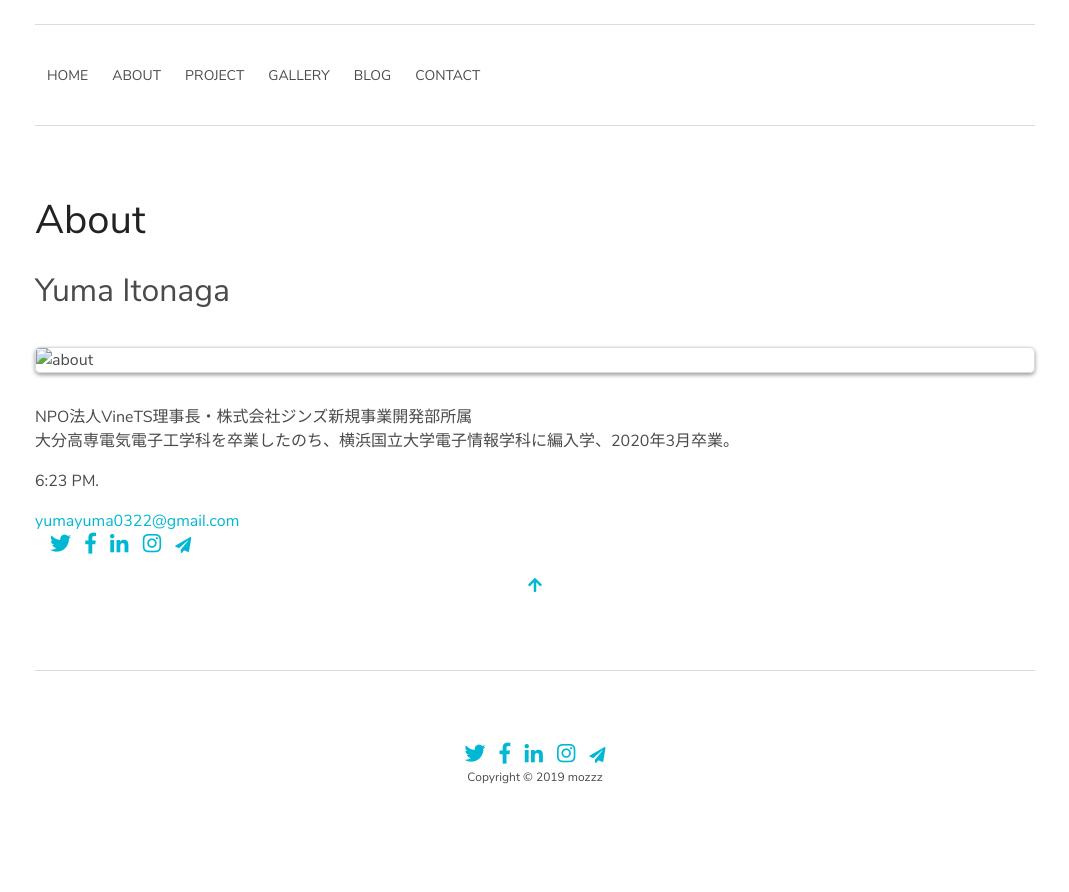
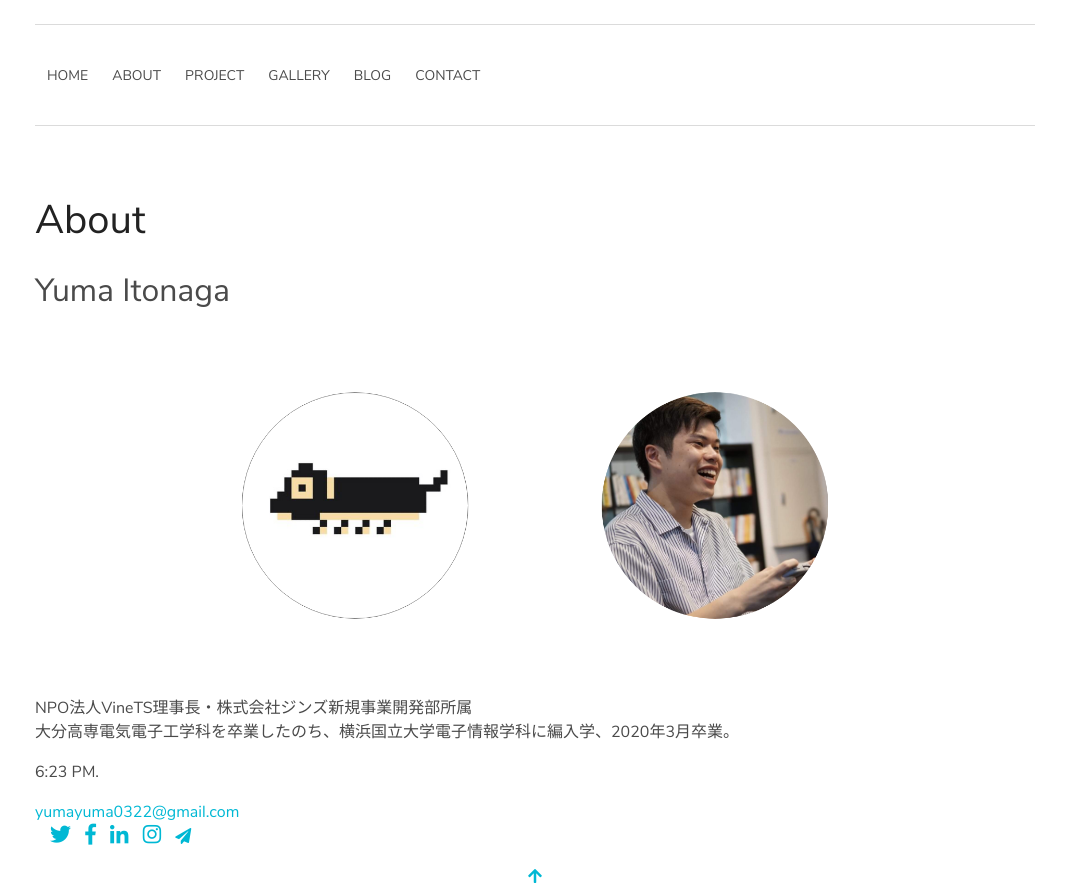
Before and after one commit to uma1100/uma, a plain HTML site: page index.html in a window 1280 px wide. Shown: the top 892 px of the page, without its empty margins (105-1174 px from the left). Before the commit the page ends 834 px from the top, so only its background shows below. Drawn offline with Linux system fonts and the light colour scheme.

Commit message:
[add] image

```diff
--- a/index.html
+++ b/index.html
@@ -213,7 +213,7 @@ Itonaga
 
 <h3 id="yuma-itonaga">Yuma Itonaga</h3>
 
-<p><img src="about.png" alt="about" />
+<p><img src="https://uma1100.github.io/uma/about/about.png" class="img-none-shadow">
 NPO法人VineTS理事長・株式会社ジンズ新規事業開発部所属<br />
 大分高専電気電子工学科を卒業したのち、横浜国立大学電子情報学科に編入学、2020年3月卒業。</p>
 
```
Also changed, not shown: about/index.html (+1 -1 lines).
